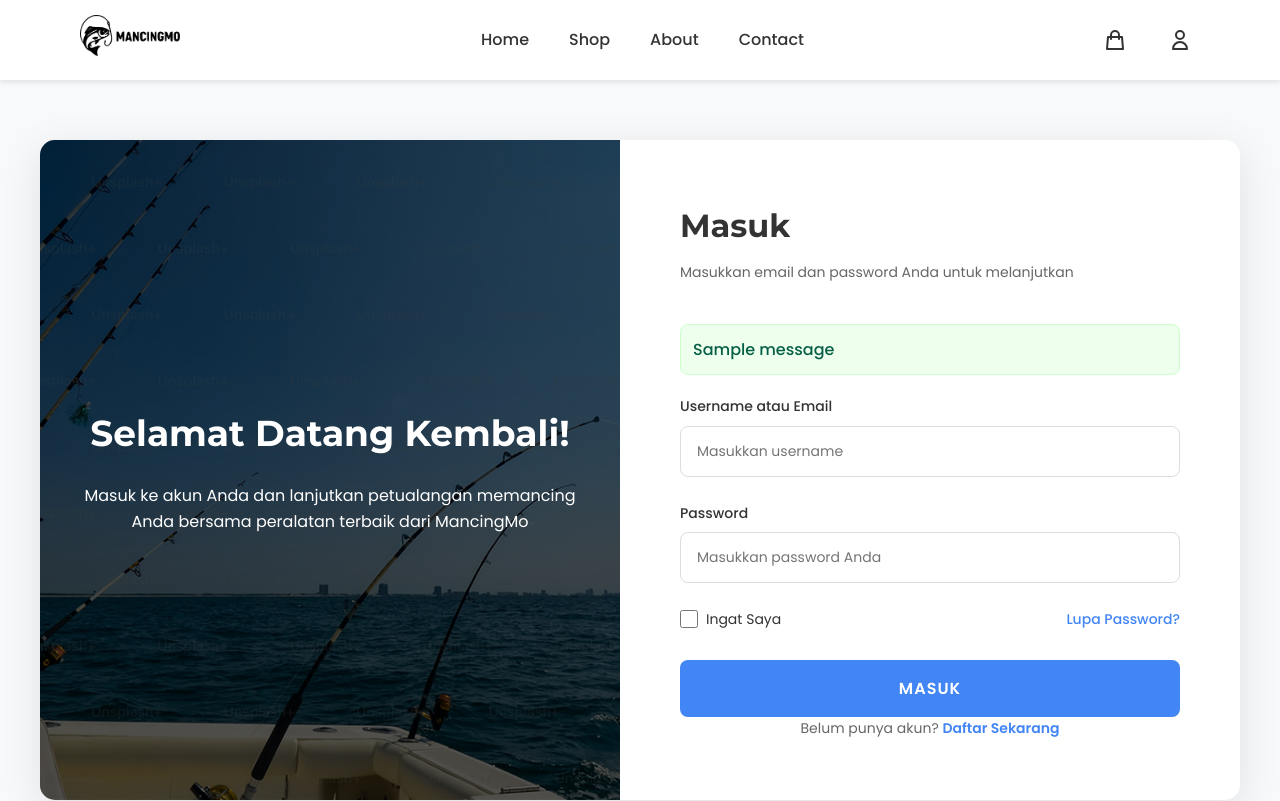
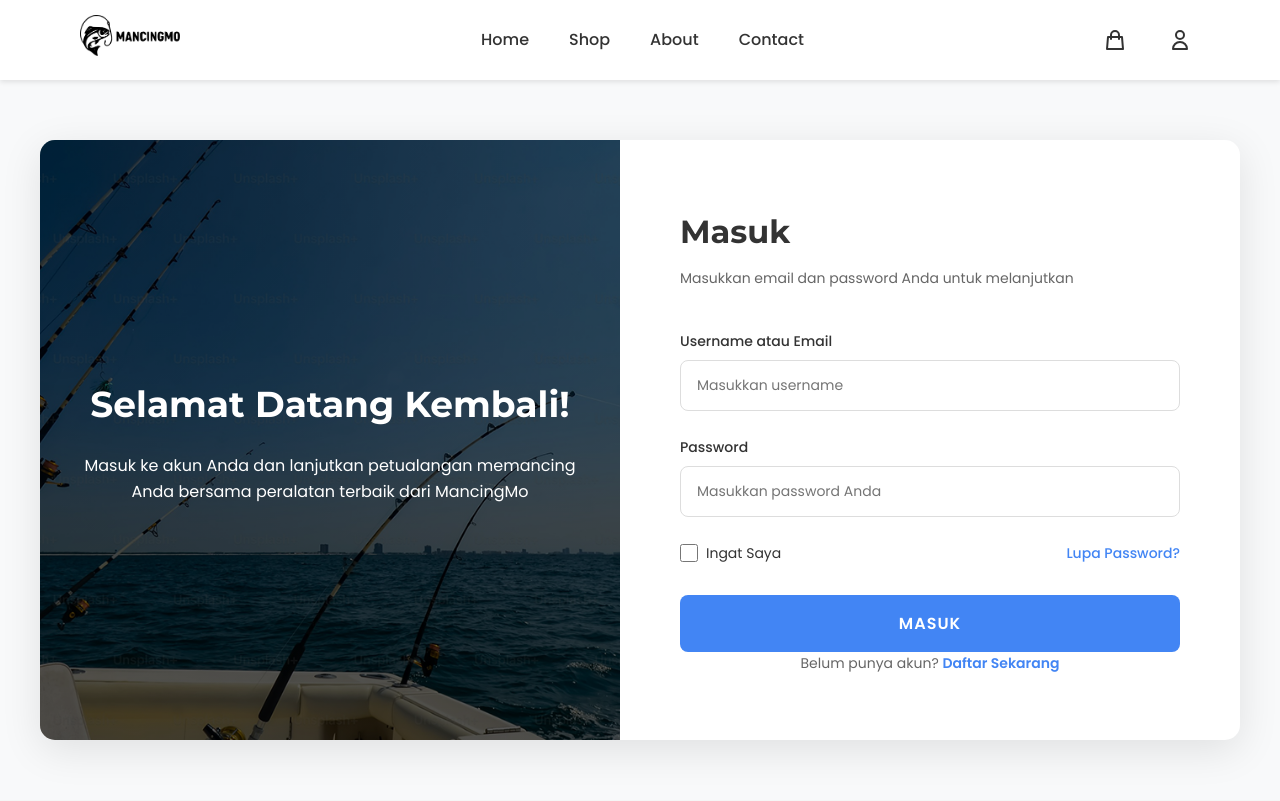
Before and after one commit to Ikrar37/Projek-MancingMo, a Django app: page /login/ in a window 1280 px wide. Shown: the top 801 px of the page. Run offline with Django 5.2, Linux system fonts and the light colour scheme; tables that the repository leaves empty hold one stand-in row (values such as "Sample post"); one stand-in notice (Sample message) is shown.

Commit message:
update notif

```diff
--- a/templates/base.html
+++ b/templates/base.html
@@ -53,11 +53,122 @@
             margin: 0 auto;
             padding: 0 20px;
         }
+
+        /* ✅ TAMBAHAN: Styles untuk messages */
+        .messages-container {
+            position: fixed;
+            top: 80px;
+            right: 20px;
+            z-index: 9999;
+            max-width: 400px;
+            width: 100%;
+        }
+
+        .alert {
+            padding: 15px 20px;
+            margin-bottom: 15px;
+            border-radius: 8px;
+            box-shadow: 0 4px 12px rgba(0, 0, 0, 0.15);
+            display: flex;
+            align-items: center;
+            gap: 12px;
+            animation: slideInRight 0.3s ease-out;
+            position: relative;
+        }
+
+        @keyframes slideInRight {
+            from {
+                transform: translateX(400px);
+                opacity: 0;
+            }
+            to {
+                transform: translateX(0);
+                opacity: 1;
+            }
+        }
+
+        .alert-success {
+            background: #d4edda;
+            border-left: 4px solid #28a745;
+            color: #155724;
+        }
+
+        .alert-error {
+            background: #f8d7da;
+            border-left: 4px solid #dc3545;
+            color: #721c24;
+        }
+
+        .alert-warning {
+            background: #fff3cd;
+            border-left: 4px solid #ffc107;
+            color: #856404;
+        }
+
+        .alert-info {
+            background: #d1ecf1;
+            border-left: 4px solid #17a2b8;
+            color: #0c5460;
+        }
+
+        .alert-icon {
+            font-size: 20px;
+            flex-shrink: 0;
+        }
+
+        .alert-close {
+            position: absolute;
+            top: 10px;
+            right: 10px;
+            background: none;
+            border: none;
+            font-size: 20px;
+            cursor: pointer;
+            color: inherit;
+            opacity: 0.5;
+            transition: opacity 0.2s;
+        }
+
+        .alert-close:hover {
+            opacity: 1;
+        }
+
+        @media (max-width: 768px) {
+            .messages-container {
+                top: 70px;
+                right: 10px;
+                left: 10px;
+                max-width: none;
+            }
+        }
     </style>
 </head>
 <body>
     <!-- Header -->
     {% include 'includes/header.html' %}
+
+    <!-- ✅ TAMBAHAN: Messages Display -->
+    {% if messages %}
+    <div class="messages-container">
+        {% for message in messages %}
+        <div class="alert alert-{{ message.tags }}" role="alert">
+            <span class="alert-icon">
+                {% if message.tags == 'success' %}
+                    ✓
+                {% elif message.tags == 'error' %}
+                    ✕
+                {% elif message.tags == 'warning' %}
+                    ⚠
+                {% else %}
+                    ℹ
+                {% endif %}
+            </span>
+            <span>{{ message }}</span>
+            <button type="button" class="alert-close" onclick="this.parentElement.remove()">×</button>
+        </div>
+        {% endfor %}
+    </div>
+    {% endif %}
 
     <!-- Main Content -->
     <main>
@@ -68,6 +179,37 @@
     <!-- Footer -->
     {% include 'includes/footer.html' %}
 
+    <!-- ✅ TAMBAHAN: Auto-hide messages after 5 seconds -->
+    <script>
+        document.addEventListener('DOMContentLoaded', function() {
+            const alerts = document.querySelectorAll('.alert');
+            alerts.forEach(function(alert) {
+                setTimeout(function() {
+                    alert.style.animation = 'slideOutRight 0.3s ease-out';
+                    setTimeout(function() {
+                        alert.remove();
+                    }, 300);
+                }, 5000);
+            });
+        });
+
+        // Animation for slide out
+        const style = document.createElement('style');
+        style.textContent = `
+            @keyframes slideOutRight {
+                from {
+                    transform: translateX(0);
+                    opacity: 1;
+                }
+                to {
+                    transform: translateX(400px);
+                    opacity: 0;
+                }
+            }
+        `;
+        document.head.appendChild(style);
+    </script>
+
     <!-- Scripts -->
     {% block extra_js %}{% endblock %}
 </body>
--- a/templates/registration/login.html
+++ b/templates/registration/login.html
@@ -23,6 +23,7 @@
             <p>Masukkan email dan password Anda untuk melanjutkan</p>
         </div>
 
+        <!-- ✅ HAPUS BLOK MESSAGES INI - Sudah ada di base.html
         {% if messages %}
             {% for message in messages %}
             <div class="alert alert-{{ message.tags }}" style="padding: 12px; margin-bottom: 20px; border-radius: 8px; background: {% if message.tags == 'error' %}#fee;{% else %}#efe;{% endif %} border: 1px solid {% if message.tags == 'error' %}#fcc;{% else %}#cfc;{% endif %}">
@@ -30,6 +31,7 @@
             </div>
             {% endfor %}
         {% endif %}
+        -->
 
         <form method="post" id="loginForm">
             {% csrf_token %}
--- a/templates/registration/profile.html
+++ b/templates/registration/profile.html
@@ -41,7 +41,7 @@
         </div>
     </div>
 
-    <!-- Messages -->
+    <!-- ✅ HAPUS BLOK MESSAGES INI - Sudah ada di base.html
     {% if messages %}
         <div class="messages-container">
             {% for message in messages %}
@@ -51,6 +51,7 @@
             {% endfor %}
         </div>
     {% endif %}
+    -->
 
     <!-- Profile Content -->
     <div class="profile-content">
--- a/templates/registration/register.html
+++ b/templates/registration/register.html
@@ -23,6 +23,7 @@
             <p>Lengkapi informasi di bawah ini untuk mendaftar</p>
         </div>
 
+        <!-- ✅ HAPUS BLOK MESSAGES INI - Sudah ada di base.html
         {% if messages %}
             {% for message in messages %}
             <div class="alert alert-{{ message.tags }}" style="padding: 12px; margin-bottom: 20px; border-radius: 8px; background: {% if message.tags == 'error' %}#fee;{% else %}#efe;{% endif %} border: 1px solid {% if message.tags == 'error' %}#fcc;{% else %}#cfc;{% endif %}">
@@ -30,6 +31,7 @@
             </div>
             {% endfor %}
         {% endif %}
+        -->
 
         <form method="post" id="registerForm">
             {% csrf_token %}
```
Also changed, not shown: db.sqlite3.
